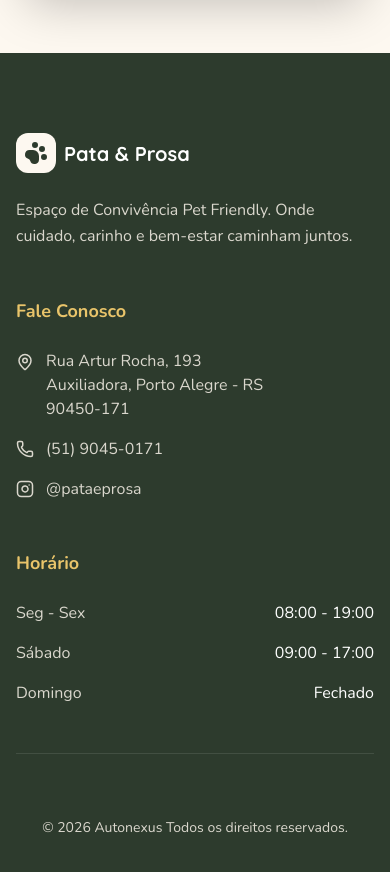
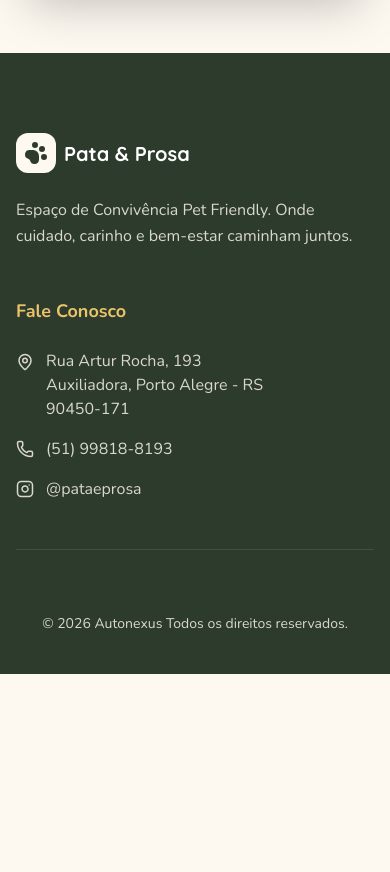
Before and after one commit to Tiag0X/pata-prosa-pet-haven, a React (Vite) app: page / in a window 390 px wide. Shown: the part 1820-2692 px from the top of the page. After the commit the page ends 2494 px from the top, so only its background shows below. Built offline with nearby package versions, Linux system fonts and the light colour scheme.

Commit message:
update: remove footer hours and update phone number

```diff
--- a/components/Footer.tsx
+++ b/components/Footer.tsx
@@ -5,7 +5,7 @@ export const Footer: React.FC = () => {
   return (
     <footer className="bg-brand-dark text-white pt-20 pb-10">
       <div className="max-w-7xl mx-auto px-4 sm:px-6 lg:px-8">
-        <div className="grid md:grid-cols-2 lg:grid-cols-3 gap-12 mb-16 border-b border-white/10 pb-12">
+        <div className="grid md:grid-cols-2 lg:grid-cols-2 gap-12 mb-16 border-b border-white/10 pb-12">
 
           {/* Brand */}
           <div className="space-y-6">
@@ -32,32 +32,13 @@ export const Footer: React.FC = () => {
               </li>
               <li className="flex items-center gap-3">
                 <Phone size={18} />
-                <span>(51) 9045-0171</span>
+                <span>(51) 99818-8193</span>
               </li>
               <li className="flex items-center gap-3">
                 <Instagram size={18} />
                 <a href="https://www.instagram.com/pataeprosa/" target="_blank" rel="noopener noreferrer" className="hover:text-brand-gold transition-colors">
                   @pataeprosa
                 </a>
-              </li>
-            </ul>
-          </div>
-
-          {/* Hours */}
-          <div>
-            <h3 className="font-bold text-lg mb-6 text-brand-gold">Horário</h3>
-            <ul className="space-y-4 text-brand-sage">
-              <li className="flex justify-between">
-                <span>Seg - Sex</span>
-                <span className="text-white">08:00 - 19:00</span>
-              </li>
-              <li className="flex justify-between">
-                <span>Sábado</span>
-                <span className="text-white">09:00 - 17:00</span>
-              </li>
-              <li className="flex justify-between">
-                <span>Domingo</span>
-                <span className="text-white">Fechado</span>
               </li>
             </ul>
           </div>
```
